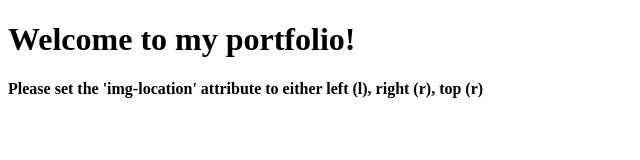
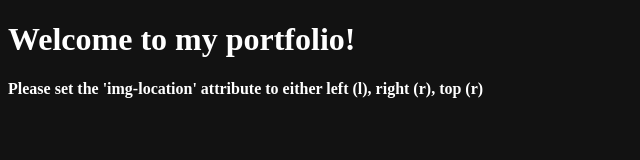
Before and after one commit to zdodson21/ajc-portfolio, a website with bundled scripts: page index.html in a window 1280 px wide. Shown: the whole page, without its empty margins (0-640 px from the left). Built offline with nearby package versions, Linux system fonts and the light colour scheme.

Commit message:
small css fix

```diff
--- a/css/styles.css
+++ b/css/styles.css
@@ -1,6 +1,6 @@
 @import url(variables.css);
 
 html {
-    background-color: var(--ajc-theme-default-gray7);
-    color: var(--ajc-theme-default-white);
+    background-color: var(--ajc-color-default-gray7);
+    color: var(--ajc-color-default-white);
 }
```
